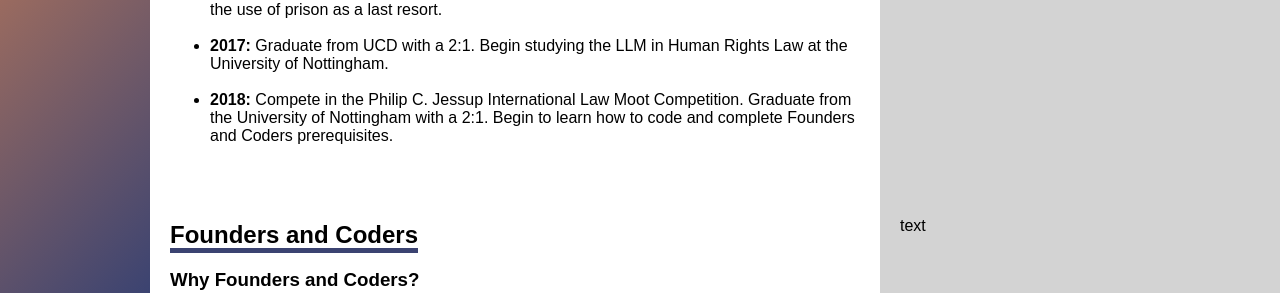
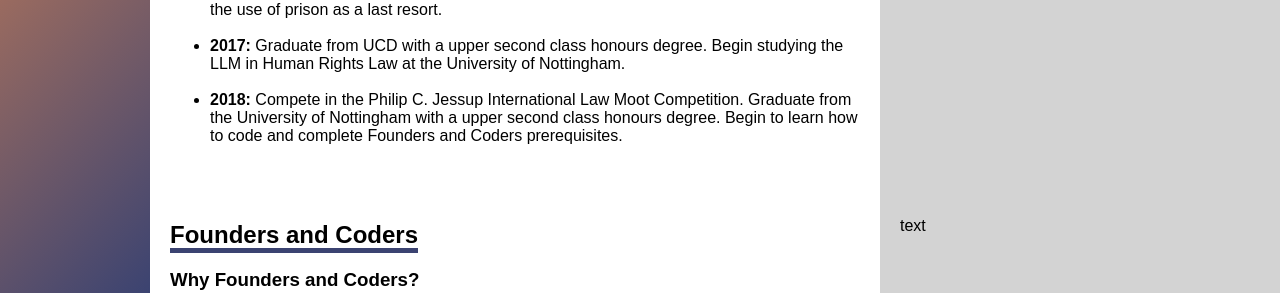
Before and after one commit to stiofanEimeid/stiofanEimeid.github.io, a plain HTML site: page index.html in a window 1280 px wide. Shown: the part 507-800 px from the top of the page. Drawn offline with Linux system fonts and the light colour scheme.

Commit message:
Text changes to timeline

```diff
--- a/index.html
+++ b/index.html
@@ -34,9 +34,9 @@
      	                </br>
      	                <li><strong>2016:</strong>  Complete a semester abroad as part of the Erasmus Exchange Programme in Toulouse, France. Complete a two-month summer internship at the Irish Penal Reform Trust, a Dublin-based NGO that campaigns for the respect for the rights of prisoners and the use of prison as a last resort.</li>
      	                </br>
-     	                <li><strong>2017:</strong> Graduate from UCD with a 2:1. Begin studying the LLM in Human Rights Law at the University of Nottingham.</li>
+     	                <li><strong>2017:</strong> Graduate from UCD with a upper second class honours degree. Begin studying the LLM in Human Rights Law at the University of Nottingham.</li>
      	                </br>
-     	                <li><strong>2018:</strong> Compete in the Philip C. Jessup International Law Moot Competition. Graduate from the University of Nottingham with a 2:1. Begin to learn how to code and complete Founders and Coders prerequisites.</li>
+     	                <li><strong>2018:</strong> Compete in the Philip C. Jessup International Law Moot Competition. Graduate from the University of Nottingham with a upper second class honours degree. Begin to learn how to code and complete Founders and Coders prerequisites.</li>
                          </ul>
                         </div>
 	  		<div class="complimentary">
```
